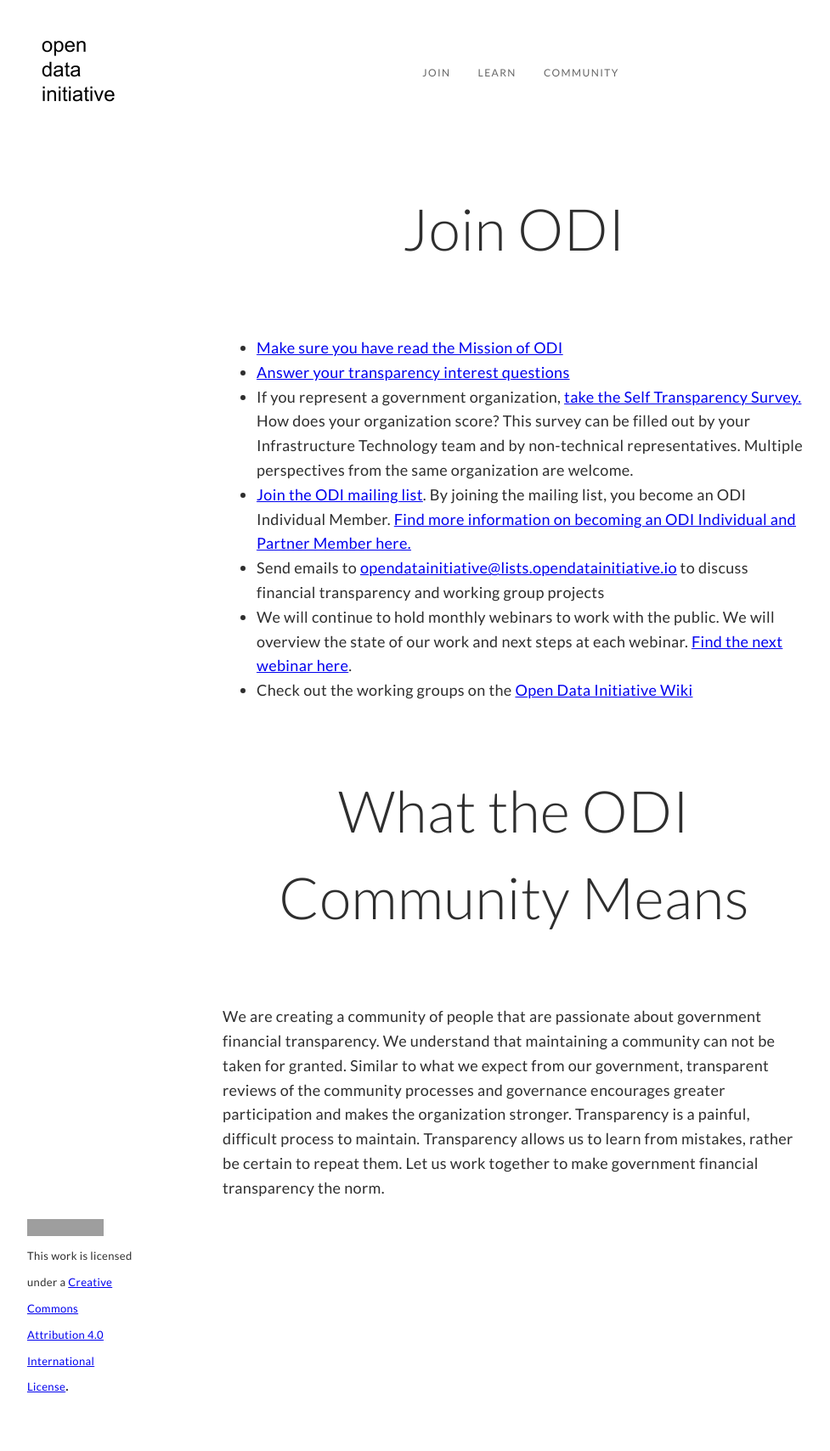
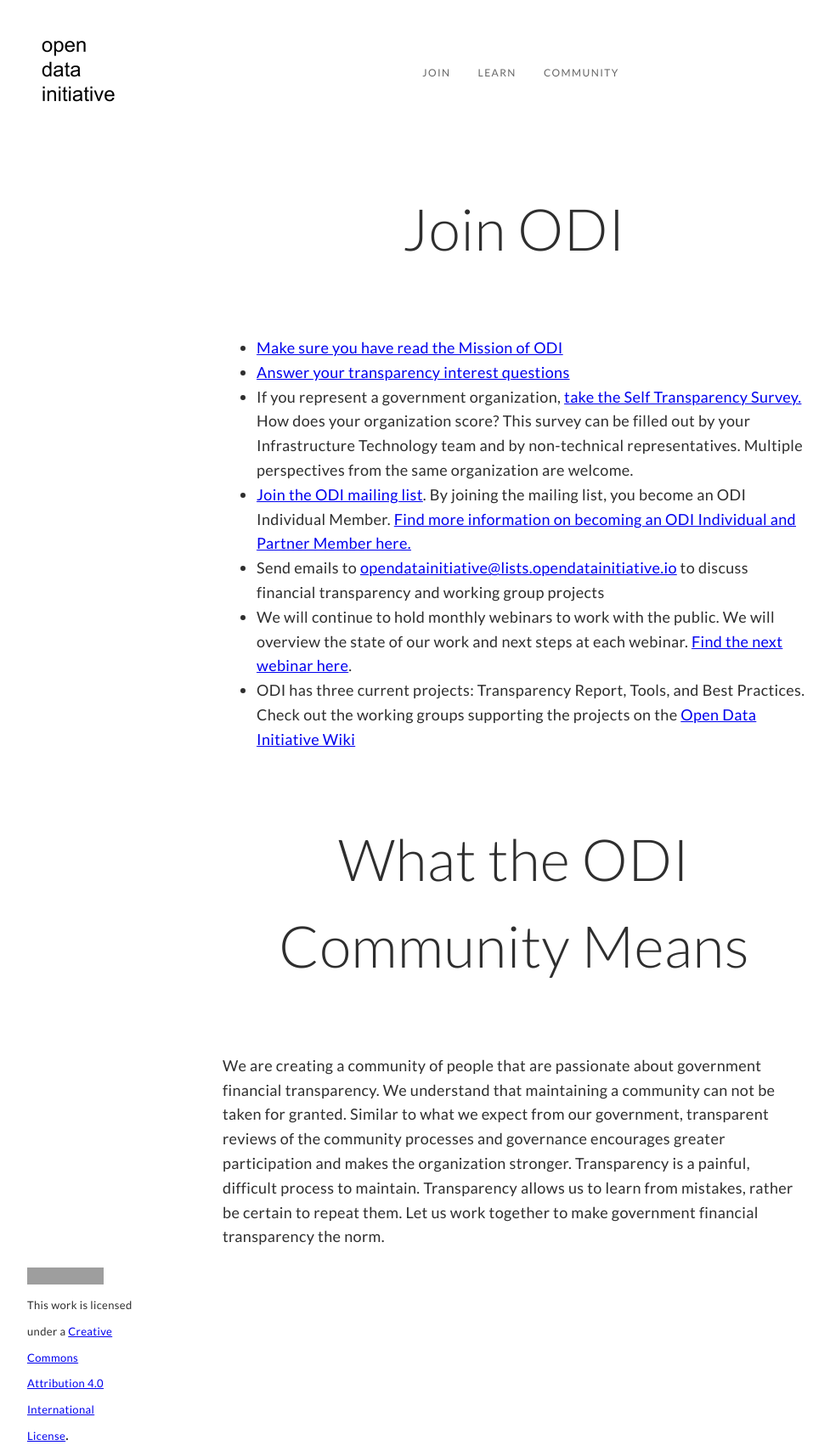
Before and after one commit to opendatainitiative/opendatainitiative.github.io, a Jekyll site: the page built from join.md, in a window 1280 px wide. Shown: the whole page at 85% size, without its empty margins (35-1012 px from the left). Built offline with Jekyll 4.4.1, drawn with Linux system fonts in a browser that asks for light colours; before the commit the page ends 1650 px from its top, so only the background shows below that; grey boxes are pictures that could not be loaded.

Commit message:
update to the wiki bullet

```diff
--- a/join.md
+++ b/join.md
@@ -11,7 +11,7 @@ title: Join
 * [Join the ODI mailing list](https://lists.opendatainitiative.io/mailman/listinfo/opendatainitiative). By joining the mailing list, you become an ODI Individual Member. [Find more information on becoming an ODI Individual and Partner Member here.]({{ site.baseurl }}/participate#membership)
 * Send emails to [opendatainitiative@lists.opendatainitiative.io](mailto:opendatainitiative@lists.opendatainitiative.io) to discuss financial transparency and working group projects
 * We will continue to hold monthly webinars to work with the public. We will overview the state of our work and next steps at each webinar. [Find the next webinar here]({{ site.baseurl }}/events).
-* Check out the working groups on the [Open Data Initiative Wiki](http://wiki.opendatainitiative.io/)
+* ODI has three current projects: Transparency Report, Tools, and Best Practices. Check out the working groups supporting the projects on the [Open Data Initiative Wiki](http://wiki.opendatainitiative.io/)
 
 # What the ODI Community Means
 We are creating a community of people that are passionate about government financial transparency. We understand that maintaining a community can not be taken for granted. Similar to what we expect from our government, transparent reviews of the community processes and governance encourages greater participation and makes the organization stronger. Transparency is a painful, difficult process to maintain. Transparency allows us to learn from mistakes, rather be certain to repeat them. Let us work together to make government financial transparency the norm.
```
